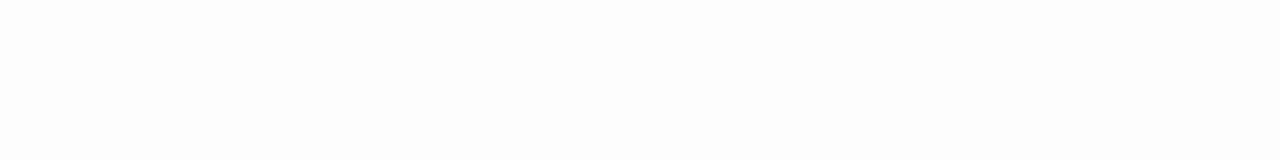
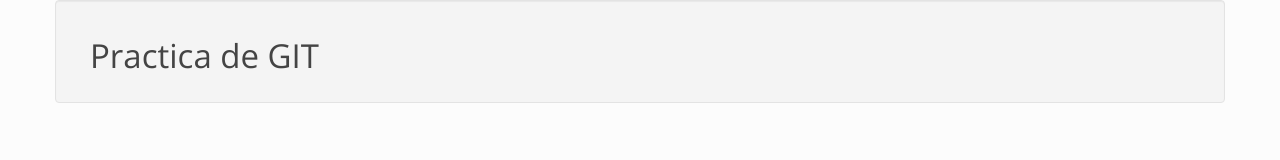
Before and after one commit to morga1/paginaGIT, a plain HTML site: page index.html in a window 1280 px wide. Drawn offline with nearby package versions, Linux system fonts and the light colour scheme.

Commit message:
Titulo de la pagina

```diff
--- a/index.html
+++ b/index.html
@@ -6,6 +6,12 @@
 	<link rel="stylesheet" type="text/css" href="css/bootstrap.css">
 </head>
 <body>
-
+<div class="container">
+	<div class="row well">
+		<div class="col-xs-12">
+			<h1>Practica de GIT</h1>
+		</div>
+	</div>
+</div>
 </body>
 </html>
```
